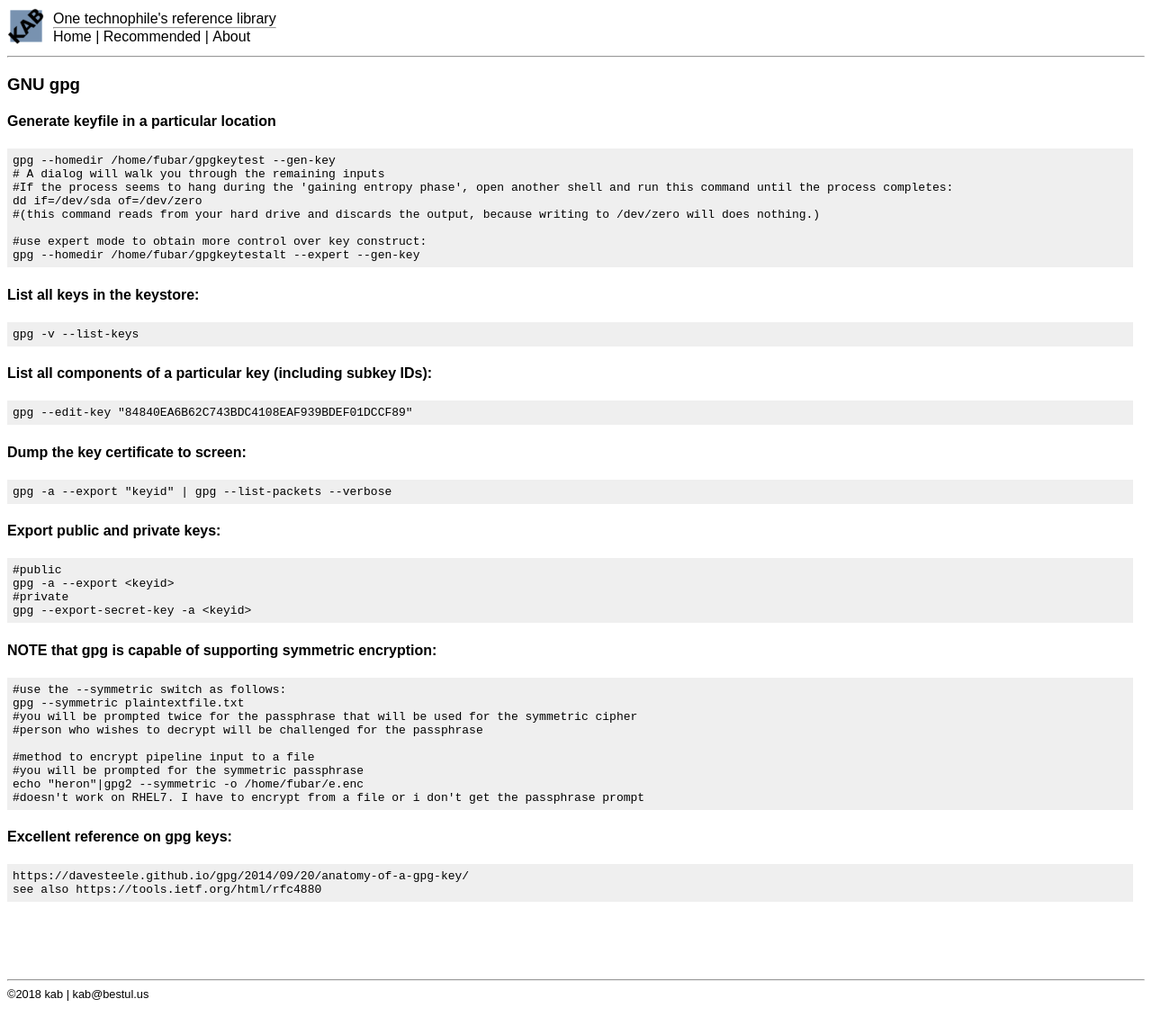
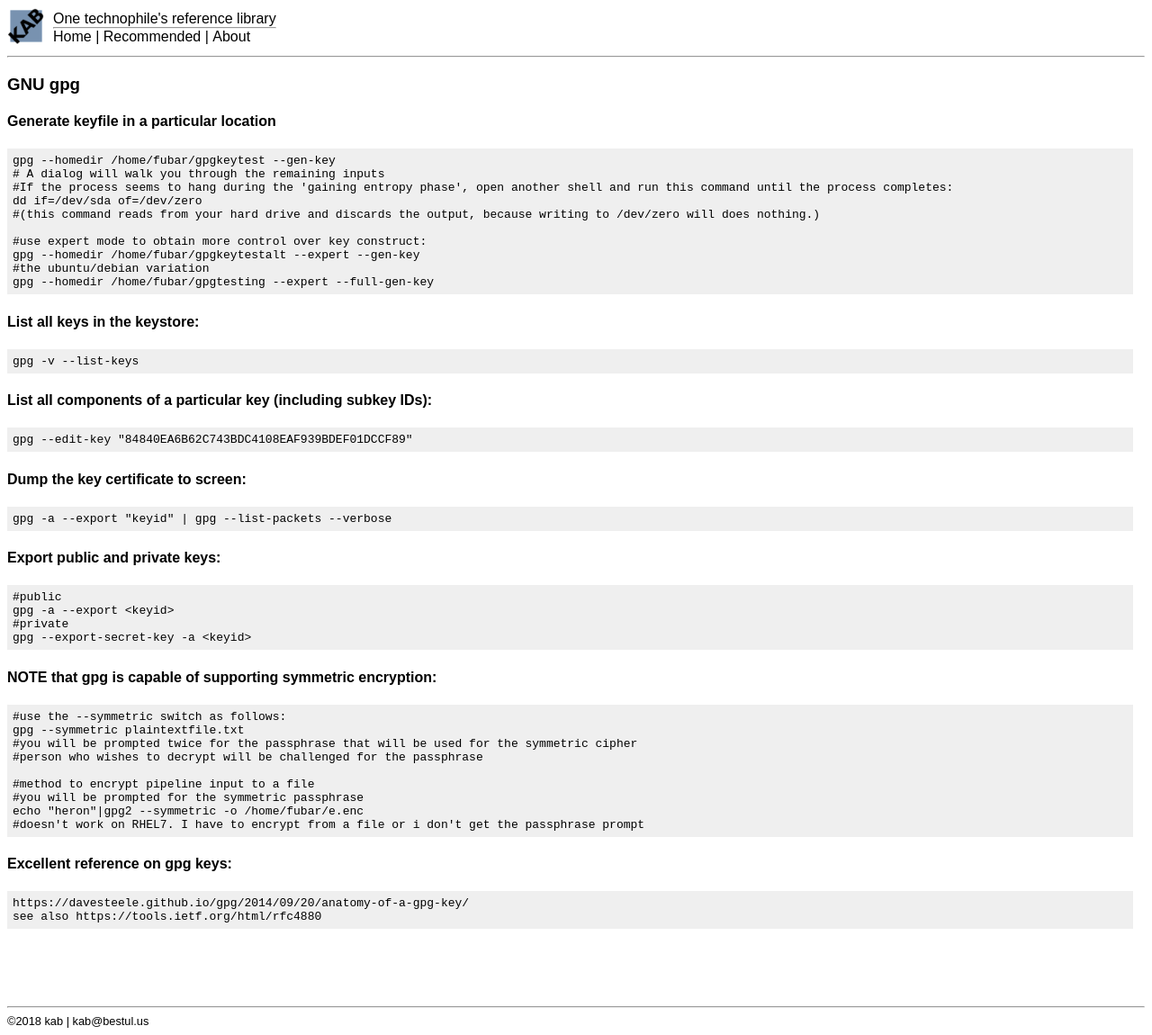
Before and after one commit to kabtech/kab, a Jekyll site: the page built from ccc/gpg.md, in a window 1280 px wide. Shown: the whole page at 90% size. Built offline with Jekyll 4.4.1, drawn with Linux system fonts in a browser that asks for light colours; before the commit the page ends 1120 px from its top, so only the background shows below that.

Commit message:
Update gpg.md

````diff
--- a/ccc/gpg.md
+++ b/ccc/gpg.md
@@ -16,6 +16,8 @@ dd if=/dev/sda of=/dev/zero
 
 #use expert mode to obtain more control over key construct:
 gpg --homedir /home/fubar/gpgkeytestalt --expert --gen-key
+#the ubuntu/debian variation
+gpg --homedir /home/fubar/gpgtesting --expert --full-gen-key
 ```
 #### List all keys in the keystore:
 ```
````
